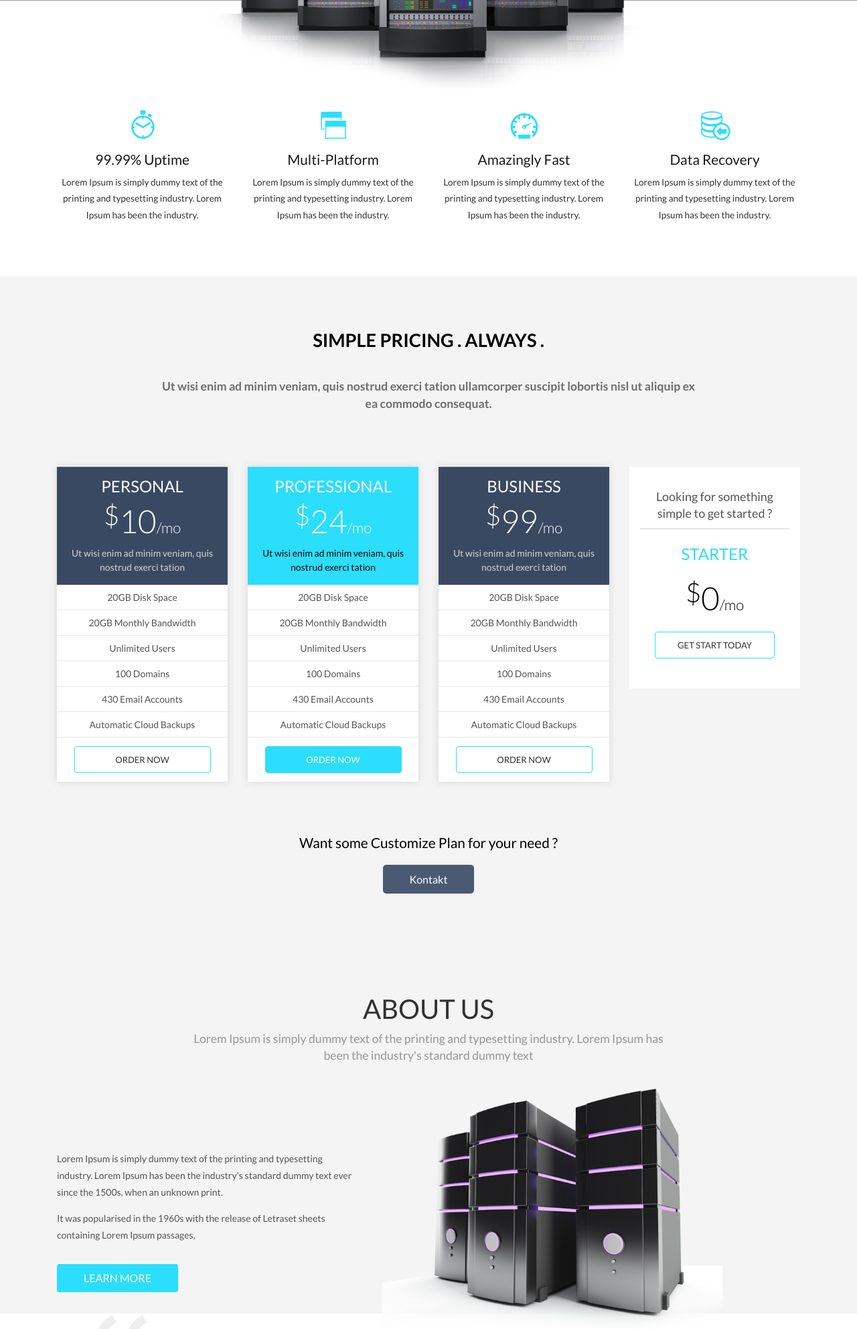
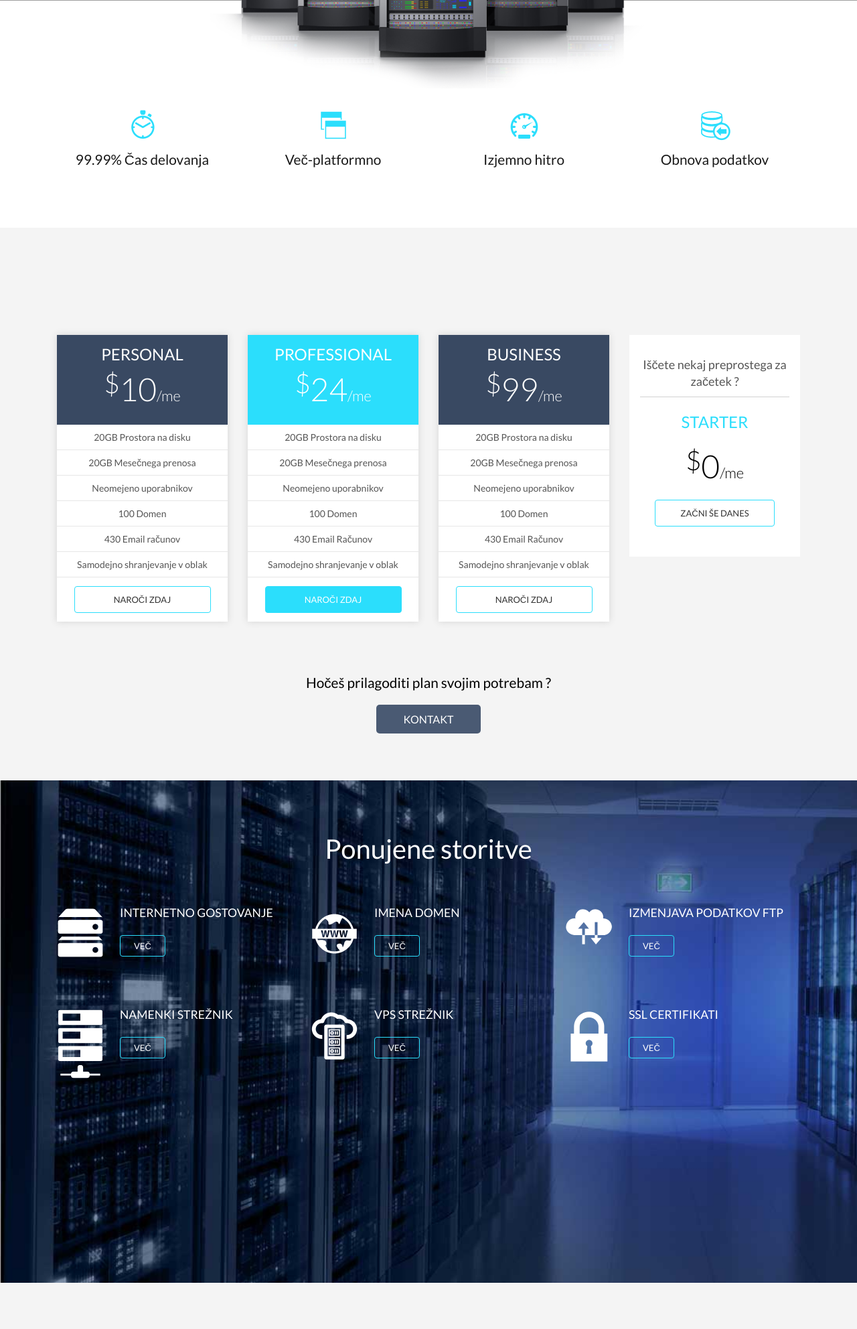
Before and after one commit to lkt298/ProjektniTeden, a PHP site: page / in a window 1280 px wide. Shown: the part 694-2678 px from the top of the page at 67% size. Run offline with PHP 8.4, Linux system fonts and the light colour scheme; grey boxes are pictures that could not be loaded.

Commit message:
Template
-Translation
-Minot text changes

```diff
--- a/index.php
+++ b/index.php
@@ -7,11 +7,10 @@ License URL: http://creativecommons.org/licenses/by/3.0/
 <!DOCTYPE HTML>
 <html>
 <head>
-<title>Konnect A Hosting Category Flat Bootstarp Resposive Website Template | Home :: w3layouts</title>
+<title>Postavi Si</title>
 <meta name="viewport" content="width=device-width, initial-scale=1">
 <meta http-equiv="Content-Type" content="text/html; charset=utf-8" />
-<meta name="keywords" content="Konnect Responsive web template, Bootstrap Web Templates, Flat Web Templates, Andriod Compatible web template,
-Smartphone Compatible web template, free webdesigns for Nokia, Samsung, LG, SonyErricsson, Motorola web design" />
+<meta name="keywords" content="Internetno gostovanje, internet hosting, server hosting, gostovanje strežnikov, postavi, si, poceni gostovanje, cheap server hosting, domain, domena" />
 <script type="application/x-javascript"> addEventListener("load", function() { setTimeout(hideURLbar, 0); }, false); function hideURLbar(){ window.scrollTo(0,1); } </script>
 <link href="css/bootstrap.css" rel='stylesheet' type='text/css' />
 <!-- jQuery (necessary for Bootstrap's JavaScript plugins) -->
@@ -110,49 +109,42 @@ Smartphone Compatible web template, free webdesigns for Nokia, Samsung, LG, Sony
 	<div class="container">
 		<div class="col-md-3 grid_1">
 			<i class="time"> </i>
-			<h3>99.99% Uptime</h3>
-			<p>Lorem Ipsum is simply dummy text of the printing and typesetting industry. Lorem Ipsum has been the industry.</p>
+			<h3>99.99% Čas delovanja</h3>
 		</div>
 		<div class="col-md-3 grid_1">
 			<i class="platform"> </i>
-			<h3>Multi-Platform</h3>
-			<p>Lorem Ipsum is simply dummy text of the printing and typesetting industry. Lorem Ipsum has been the industry.</p>
+			<h3>Več-platformno</h3>
 		</div>
 		<div class="col-md-3 grid_1">
 			<i class="fast"> </i>
-			<h3>Amazingly Fast</h3>
-			<p>Lorem Ipsum is simply dummy text of the printing and typesetting industry. Lorem Ipsum has been the industry.</p>
+			<h3>Izjemno hitro</h3>
 		</div>
 		<div class="col-md-3 grid_1">
 			<i class="data"> </i>
-			<h3>Data Recovery</h3>
-			<p>Lorem Ipsum is simply dummy text of the printing and typesetting industry. Lorem Ipsum has been the industry.</p>
+			<h3>Obnova podatkov</h3>
 		</div>
 	</div>
 </div>
 <div class="content_bottom">
 	<div class="container">
 		<div class="box3">
-		  <h2>Simple Pricing . Always .</h2>
-		  <p>Ut wisi enim ad minim veniam, quis nostrud exerci tation ullamcorper suscipit lobortis nisl ut aliquip ex ea commodo consequat.</p>
 		</div>
 		 <div class="plans">
        	           <div class="col-md-3">
 						  <div class="pricing-table-grid">
 								<div class="plans_head">
 									<h3>Personal</h3>
-								    <h4 class="m_4"><small class="m_2">$</small>10<small small class="m_3">/mo</small></h4>
-								    <p>Ut wisi enim ad minim veniam, quis nostrud exerci tation</p>
+								    <h4 class="m_4"><small class="m_2">$</small>10<small small class="m_3">/me</small></h4>
 								</div>
 								<ul>
-									<li><a href="#">20GB Disk Space</a></li>
-									<li><a href="#">20GB Monthly Bandwidth</a></li>
-									<li><a href="#">Unlimited Users</a></li>
-									<li><a href="#">100 Domains</a></li>
-									<li><a href="#">430 Email Accounts</a></li>
-									<li><a href="#">Automatic Cloud Backups</a></li>
+									<li><a href="#">20GB Prostora na disku</a></li>
+									<li><a href="#">20GB Mesečnega prenosa</a></li>
+									<li><a href="#">Neomejeno uporabnikov</a></li>
+									<li><a href="#">100 Domen</a></li>
+									<li><a href="#">430 Email računov</a></li>
+									<li><a href="#">Samodejno shranjevanje v oblak</a></li>
 							    </ul>
-							    <a class="popup-with-zoom-anim button" href="#small-dialog">Order Now</a>
+							    <a class="popup-with-zoom-anim button" href="#small-dialog">Naroči zdaj</a>
 							    <div id="small-dialog" class="mfp-hide">
 									<div class="pop_up">
 									 	<div class="payment-online-form-left">
@@ -215,68 +207,131 @@ Smartphone Compatible web template, free webdesigns for Nokia, Samsung, LG, Sony
 					<div class="pricing-table-grid">
 								<div class="plans_head1">
 									<h3>Professional</h3>
-								    <h4 class="m_4"><small class="m_2">$</small>24<small small class="m_3">/mo</small></h4>
-								    <p>Ut wisi enim ad minim veniam, quis nostrud exerci tation</p>
+								    <h4 class="m_4"><small class="m_2">$</small>24<small small class="m_3">/me</small></h4>
 								</div>
 								<ul>
-									<li><a href="#">20GB Disk Space</a></li>
-									<li><a href="#">20GB Monthly Bandwidth</a></li>
-									<li><a href="#">Unlimited Users</a></li>
-									<li><a href="#">100 Domains</a></li>
-									<li><a href="#">430 Email Accounts</a></li>
-									<li><a href="#">Automatic Cloud Backups</a></li>
+									<li><a href="#">20GB Prostora na disku</a></li>
+									<li><a href="#">20GB Mesečnega prenosa</a></li>
+									<li><a href="#">Neomejeno uporabnikov</a></li>
+									<li><a href="#">100 Domen</a></li>
+									<li><a href="#">430 Email Računov</a></li>
+									<li><a href="#">Samodejno shranjevanje v oblak</a></li>
 							    </ul>
-							    <a class="popup-with-zoom-anim button1" href="#small-dialog">Order Now</a>
+							    <a class="popup-with-zoom-anim button1" href="#small-dialog">Naroči zdaj</a>
 				      </div>
 		     </div>
 	         <div class="col-md-3">
 				<div class="pricing-table-grid">
 								<div class="plans_head">
 									<h3>Business</h3>
-								    <h4 class="m_4"><small class="m_2">$</small>99<small small class="m_3">/mo</small></h4>
-								    <p>Ut wisi enim ad minim veniam, quis nostrud exerci tation</p>
+								    <h4 class="m_4"><small class="m_2">$</small>99<small small class="m_3">/me</small></h4>
 								</div>
 								<ul>
-									<li><a href="#">20GB Disk Space</a></li>
-									<li><a href="#">20GB Monthly Bandwidth</a></li>
-									<li><a href="#">Unlimited Users</a></li>
-									<li><a href="#">100 Domains</a></li>
-									<li><a href="#">430 Email Accounts</a></li>
-									<li><a href="#">Automatic Cloud Backups</a></li>
+									<li><a href="#">20GB Prostora na disku</a></li>
+									<li><a href="#">20GB Mesečnega prenosa</a></li>
+									<li><a href="#">Neomejeno uporabnikov</a></li>
+									<li><a href="#">100 Domen</a></li>
+									<li><a href="#">430 Email Računov</a></li>
+									<li><a href="#">Samodejno shranjevanje v oblak</a></li>
 							    </ul>
-							    <a class="popup-with-zoom-anim button" href="#small-dialog">Order Now</a>
+							    <a class="popup-with-zoom-anim button" href="#small-dialog">Naroči zdaj</a>
 				</div>
 		    </div>
 	        <div class="col-md-3">
 				<div class="pricing-table-grid1">
-					<p>Looking for something simple to get started ?</p>
+					<p>Iščete nekaj preprostega za začetek ?</p>
 					<h5>Starter</h5>
 
-					<h4 class="m_4 m_5"><small class="m_2 sm1">$</small>0<small small class="m_3 sm2">/mo</small></h4>
-					<a class="popup-with-zoom-anim button" href="#small-dialog">Get Start Today</a>
+					<h4 class="m_4 m_5"><small class="m_2 sm1">$</small>0<small small class="m_3 sm2">/me</small></h4>
+					<a class="popup-with-zoom-anim button" href="#small-dialog">Začni še danes</a>
 				</div>
 		    </div>
 		    <div class="clearfix"> </div>
        </div>
        <div class="plans_desc">
-        <h3>Want some Customize Plan for your need ?</h3>
-        <a class="contact_btn" href="#">Kontakt</a>
+        <h3>Hočeš prilagoditi plan svojim potrebam ?</h3>
+        <a class="contact_btn" href="#contact_us">KONTAKT</a>
        </div>
 	</div>
 </div>
-
-
+<div class="services">
+	<div class="container">
+	   <div class="span_1">
+		  <h3>Ponujene storitve</h3>
+	   </div>
+	   <div class="span_2">
+	   	<div class="span_2-top">
+		   	<div class="col-md-4">
+		   		<ul class="hosting">
+		   			<i class="icon1"> </i>
+		   			<li class="host_desc">
+		   				<h4>Internetno gostovanje</h4>
+		   				<a class="button2" href="#">Več</a>
+		   		    </li>
+		   		</ul>
+		   	</div>
+		   	<div class="col-md-4">
+		   		<ul class="hosting">
+		   			<i class="icon2"> </i>
+		   			<li class="host_desc">
+		   				<h4>Imena domen</h4>
+		   				<a class="button2" href="#">Več</a>
+		   		    </li>
+		   		</ul>
+		   	</div>
+		   	<div class="col-md-4">
+		   		<ul class="hosting">
+		   			<i class="icon3"> </i>
+		   			<li class="host_desc">
+		   				<h4>Izmenjava podatkov FTP</h4>
+		   				<a class="button2" href="#">Več</a>
+		   		    </li>
+		   		</ul>
+		   	</div>
+		   	<div class="clearfix"> </div>
+		 </div>
+		 <div class="span_2-bottom">
+		   	<div class="col-md-4">
+		   		<ul class="hosting">
+		   			<i class="icon4"> </i>
+		   			<li class="host_desc">
+		   				<h4>Namenki strežnik</h4>
+		   				<a class="button2" href="#">Več</a>
+		   		    </li>
+		   		</ul>
+		   	</div>
+		   	<div class="col-md-4">
+		   		<ul class="hosting">
+		   			<i class="icon5"> </i>
+		   			<li class="host_desc">
+		   				<h4>Vps strežnik</h4>
+		   				<a class="button2" href="#">Več</a>
+		   		    </li>
+		   		</ul>
+		   	</div>
+		   	<div class="col-md-4">
+		   		<ul class="hosting">
+		   			<i class="icon6"> </i>
+		   			<li class="host_desc">
+		   				<h4>SSL certifikati</h4>
+		   				<a class="button2" href="#">Več</a>
+		   		    </li>
+		   		</ul>
+		   	</div>
+		   	<div class="clearfix"> </div>
+		 </div>
+	   </div>
+	</div>
+</div>
 <div class="about_grid">
 	<div class="container">
 		<div class="span_1 span_3">
-		  <h4>About Us</h4>
-		  <p>Lorem Ipsum is simply dummy text of the printing and typesetting industry. Lorem Ipsum has been the industry's standard dummy text</p>
+		  <h4>O nas</h4>
 	   </div>
 	   <div class="span_5">
 	   	 <div class="col-md-5 span_5-left">
-	   	 	<p class="m_1">Lorem Ipsum is simply dummy text of the printing and typesetting industry. Lorem Ipsum has been the industry's standard dummy text ever since the 1500s, when an unknown print.</p>
-	   	    <p class="m_2"> It was popularised in the 1960s with the release of Letraset sheets containing Lorem Ipsum passages,</p>
-	   	    <a class="button3" href="#">Learn More</a>
+	   	 	<p class="m_1">Company with great offers for domains which give best relation between price and quality</p>
+	   	    <a class="button3" href="about.php">Več</a>
 	   	 </div>
 	   	 <div class="col-md-7">
 	   	  	<div class="span_5-right">
@@ -289,19 +344,13 @@ Smartphone Compatible web template, free webdesigns for Nokia, Samsung, LG, Sony
 </div>
 <div class="testimonail">
 	<div class="container">
-		<ul class="test">
-			<li class="test_img"><img src="images/test_pic.png" class="img-responsive" alt=""/></li>
-			<li class="test_desc">
-				<p><span class="quotes"> </span>consectetur adipisicing elit, sed do eiusmod tempor incididunt ut labore et dolore magna aliqua. Ut enim ad minim veniam, quis nostrud exercitation. - <span class="link"><a href="#">magna aliqua (CEO)</a></span></p>
-			</li>
-			<div class="clearfix"> </div>
-		</ul>
+
 	</div>
 </div>
 <div class="map">
-	<iframe src="https://www.google.com/maps/embed?pb=!1m14!1m12!1m3!1d3150859.767904157!2d-96.62081048651531!3d39.536794757966845!2m3!1f0!2f0!3f0!3m2!1i1024!2i768!4f13.1!5e0!3m2!1sen!2sin!4v1408111832978"> </iframe>
+	<iframe src="https://www.google.com/maps/embed?pb=!1m18!1m12!1m3!1d2753.3870424141514!2d15.111831911719452!3d46.361708463106474!2m3!1f0!2f0!3f0!3m2!1i1024!2i768!4f13.1!3m3!1m2!1s0x476566d5a87c506f%3A0x96dc8aaac2424d48!2s%C5%A0olski+center+Velenje!5e0!3m2!1ssl!2ssi!4v1484728560107" width="600" height="450" frameborder="0" style="border:0" allowfullscreen></iframe>
 </div>
-<div class="contact_index">
+<a name="contact_us"></a>
 	<div class="container">
 		<div class="col-md-8 contact_index-left">
 			<h3>Pošlji nam sporočilo</h3>
```
Also changed, not shown: about.html (deleted, +0 -35 lines), about.php (+10 -49 lines), cart.html (deleted, +0 -39 lines), contact.html (deleted, +0 -43 lines), hosting.html (deleted, +0 -95 lines), plans.php (+19 -19 lines), services.php (+18 -18 lines).
